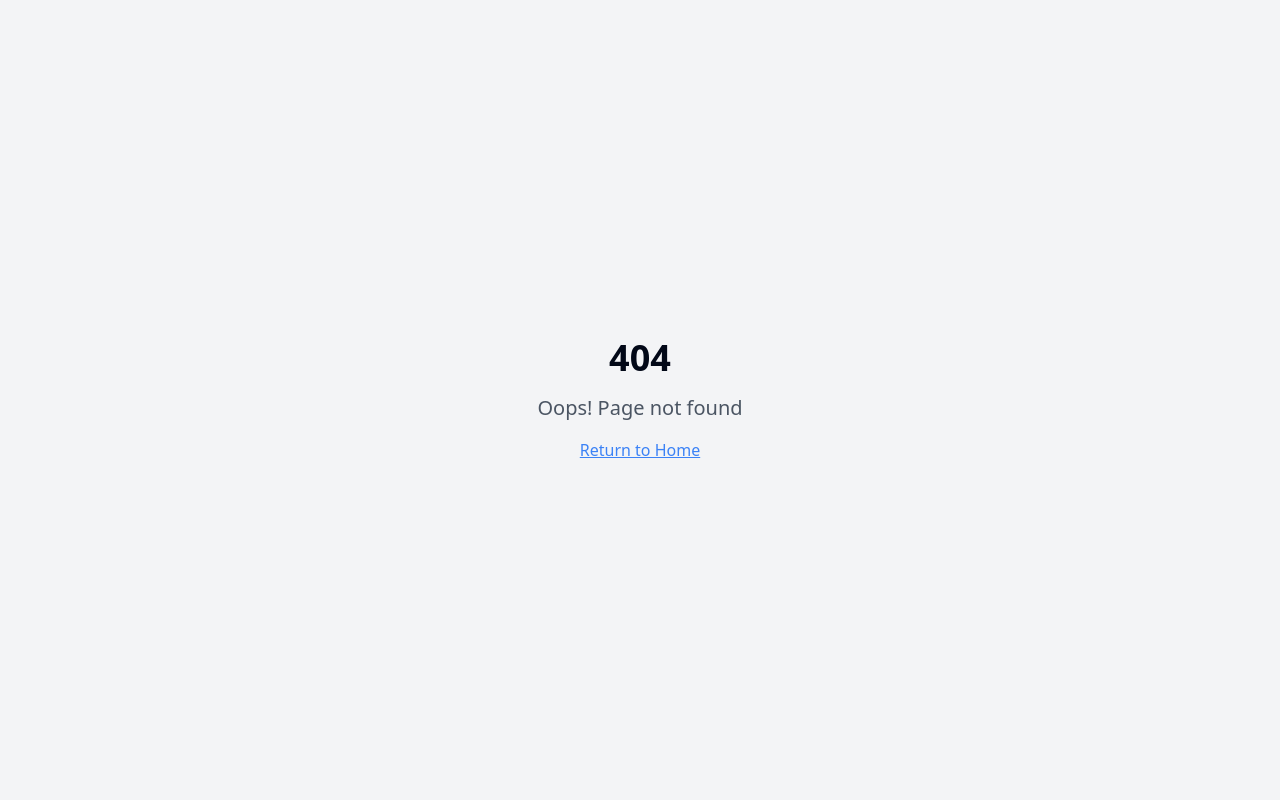
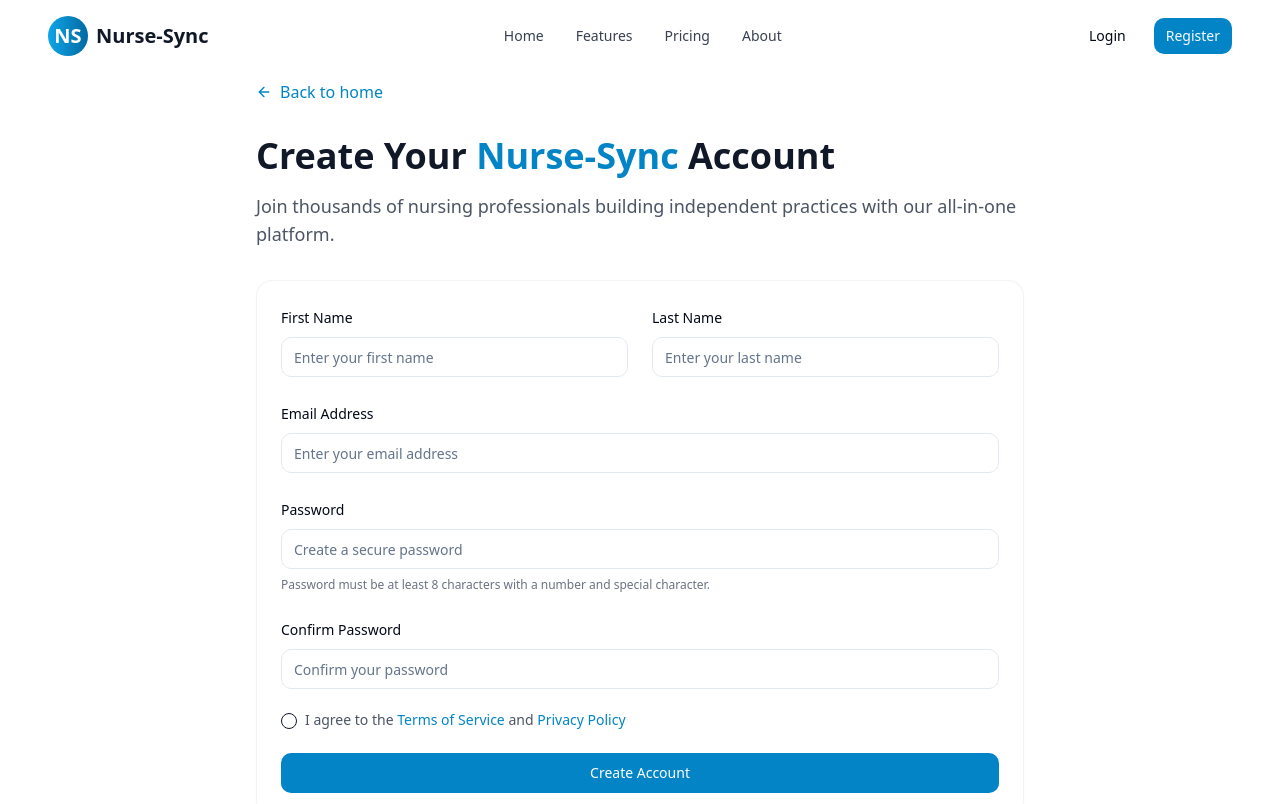
Before and after one commit to LeeSpain/health-sync-portal, a React (Vite) app: page /register in a window 1280 px wide. Before the commit this address had no page. Shown: the top 804 px of the page. Built offline with nearby package versions, Linux system fonts and the light colour scheme.

Commit message:
Add Register page component
Adds a new Register page component and its corresponding route.

```diff
--- a/src/App.tsx
+++ b/src/App.tsx
@@ -1,9 +1,11 @@
+
 import { Toaster } from "@/components/ui/toaster";
 import { Toaster as Sonner } from "@/components/ui/sonner";
 import { TooltipProvider } from "@/components/ui/tooltip";
 import { QueryClient, QueryClientProvider } from "@tanstack/react-query";
 import { BrowserRouter, Routes, Route } from "react-router-dom";
 import Index from "./pages/Index";
+import Register from "./pages/Register";
 import NotFound from "./pages/NotFound";
 
 const queryClient = new QueryClient();
@@ -16,6 +18,7 @@ const App = () => (
       <BrowserRouter>
         <Routes>
           <Route path="/" element={<Index />} />
+          <Route path="/register" element={<Register />} />
           {/* ADD ALL CUSTOM ROUTES ABOVE THE CATCH-ALL "*" ROUTE */}
           <Route path="*" element={<NotFound />} />
         </Routes>
--- /dev/null
+++ b/src/pages/Register.tsx
@@ -0,0 +1,153 @@
+
+import React, { useEffect } from 'react';
+import { Link } from 'react-router-dom';
+import { ArrowLeft } from 'lucide-react';
+import { Button } from '@/components/ui/button';
+import { Input } from '@/components/ui/input';
+import { Label } from '@/components/ui/label';
+import { Checkbox } from '@/components/ui/checkbox';
+import Navbar from '@/components/layout/Navbar';
+import Footer from '@/components/layout/Footer';
+import FadeIn from '@/components/animations/FadeIn';
+import GlassCard from '@/components/ui/GlassCard';
+import { useToast } from '@/hooks/use-toast';
+
+const Register = () => {
+  const { toast } = useToast();
+
+  // Scroll to top on component mount
+  useEffect(() => {
+    window.scrollTo(0, 0);
+  }, []);
+
+  const handleSubmit = (e: React.FormEvent) => {
+    e.preventDefault();
+    toast({
+      title: "Registration Submitted",
+      description: "Check your email to confirm your account.",
+    });
+  };
+
+  return (
+    <div className="min-h-screen flex flex-col">
+      <Navbar />
+
+      <section className="flex-1 py-20 px-6">
+        <div className="max-w-3xl mx-auto">
+          <FadeIn>
+            <Link to="/" className="inline-flex items-center text-nurse-600 dark:text-nurse-400 mb-8">
+              <ArrowLeft className="mr-2 h-4 w-4" />
+              Back to home
+            </Link>
+          </FadeIn>
+
+          <FadeIn delay={100}>
+            <h1 className="text-3xl md:text-4xl font-bold text-gray-900 dark:text-white mb-4">
+              Create Your <span className="text-nurse-600 dark:text-nurse-400">Nurse-Sync</span> Account
+            </h1>
+          </FadeIn>
+
+          <FadeIn delay={200}>
+            <p className="text-lg text-gray-600 dark:text-gray-300 mb-8">
+              Join thousands of nursing professionals building independent practices with our all-in-one platform.
+            </p>
+          </FadeIn>
+
+          <FadeIn delay={300}>
+            <GlassCard className="mb-8">
+              <form onSubmit={handleSubmit} className="space-y-6">
+                <div className="grid grid-cols-1 md:grid-cols-2 gap-6">
+                  <div className="space-y-2">
+                    <Label htmlFor="firstName">First Name</Label>
+                    <Input
+                      id="firstName"
+                      placeholder="Enter your first name"
+                      required
+                    />
+                  </div>
+
+                  <div className="space-y-2">
+                    <Label htmlFor="lastName">Last Name</Label>
+                    <Input
+                      id="lastName"
+                      placeholder="Enter your last name"
+                      required
+                    />
+                  </div>
+                </div>
+
+                <div className="space-y-2">
+                  <Label htmlFor="email">Email Address</Label>
+                  <Input
+                    id="email"
+                    type="email"
+                    placeholder="Enter your email address"
+                    required
+                  />
+                </div>
+
+                <div className="space-y-2">
+                  <Label htmlFor="password">Password</Label>
+                  <Input
+                    id="password"
+                    type="password"
+                    placeholder="Create a secure password"
+                    required
+                  />
+                  <p className="text-xs text-gray-500 dark:text-gray-400">
+                    Password must be at least 8 characters with a number and special character.
+                  </p>
+                </div>
+
+                <div className="space-y-2">
+                  <Label htmlFor="confirmPassword">Confirm Password</Label>
+                  <Input
+                    id="confirmPassword"
+                    type="password"
+                    placeholder="Confirm your password"
+                    required
+                  />
+                </div>
+
+                <div className="flex items-start space-x-2">
+                  <Checkbox id="terms" />
+                  <div className="grid gap-1.5 leading-none">
+                    <label
+                      htmlFor="terms"
+                      className="text-sm text-gray-600 dark:text-gray-300 font-medium leading-none peer-disabled:cursor-not-allowed peer-disabled:opacity-70"
+                    >
+                      I agree to the <Link to="/terms" className="text-nurse-600 dark:text-nurse-400 hover:underline">Terms of Service</Link> and <Link to="/privacy" className="text-nurse-600 dark:text-nurse-400 hover:underline">Privacy Policy</Link>
+                    </label>
+                  </div>
+                </div>
+
+                <Button type="submit" className="w-full bg-nurse-600 hover:bg-nurse-700 text-white">
+                  Create Account
+                </Button>
+              </form>
+            </GlassCard>
+          </FadeIn>
+
+          <FadeIn delay={400}>
+            <div className="text-center">
+              <p className="text-gray-600 dark:text-gray-300 mb-4">
+                Already have an account?{" "}
+                <Link to="/login" className="text-nurse-600 dark:text-nurse-400 hover:underline">
+                  Sign in
+                </Link>
+              </p>
+              <p className="text-sm text-gray-500 dark:text-gray-400">
+                By creating an account, you'll start your 14-day free trial.<br />
+                No credit card required.
+              </p>
+            </div>
+          </FadeIn>
+        </div>
+      </section>
+
+      <Footer />
+    </div>
+  );
+};
+
+export default Register;
```
